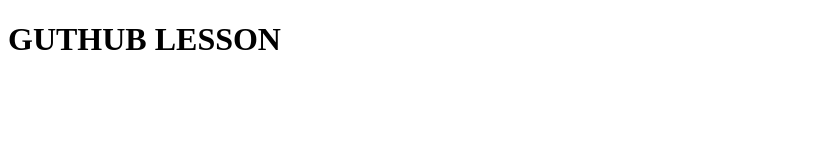
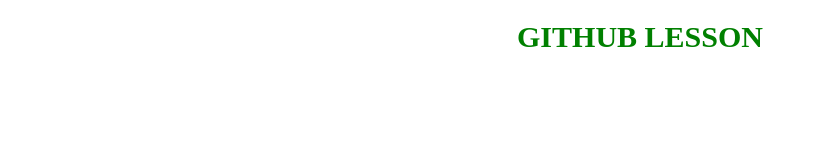
Before and after one commit to Doniyor2709/lesson11, a plain HTML site: page index.html in a window 1280 px wide. Shown: the whole page, without its empty margins (0-814 px from the left). Drawn offline with Linux system fonts and the light colour scheme.

Commit message:
padding style

```diff
--- a/css/style.css
+++ b/css/style.css
@@ -0,0 +1,5 @@
+h1{
+  text-align: center;
+  color: green;
+  font-size: 30px;
+}
--- a/index.html
+++ b/index.html
@@ -4,8 +4,9 @@
     <meta charset="UTF-8" />
     <meta name="viewport" content="width=device-width, initial-scale=1.0" />
     <title>Doniyor</title>
+    <link rel="stylesheet" href="css/style.css">
   </head>
   <body>
-    <h1> GUTHUB LESSON</h1>
+    <h1> GITHUB LESSON</h1>
   </body>
 </html>
```
